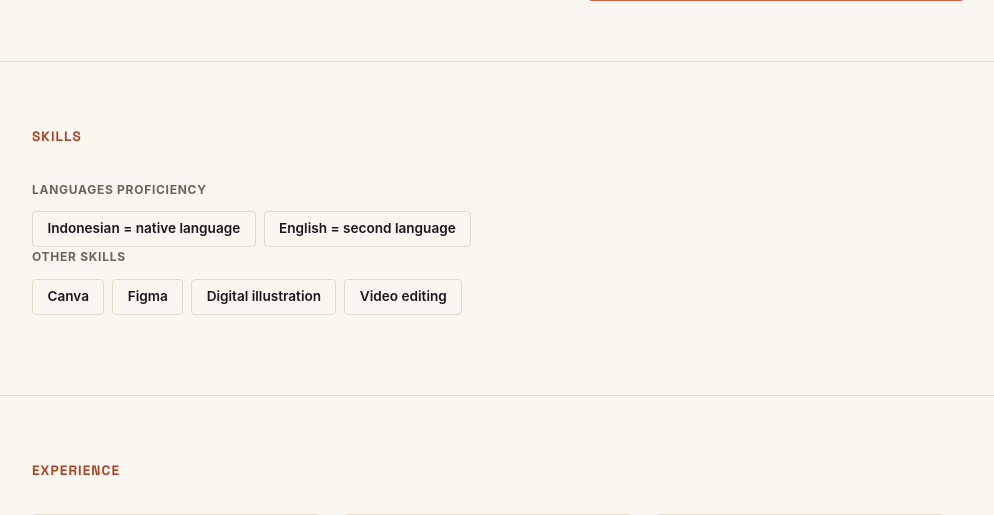
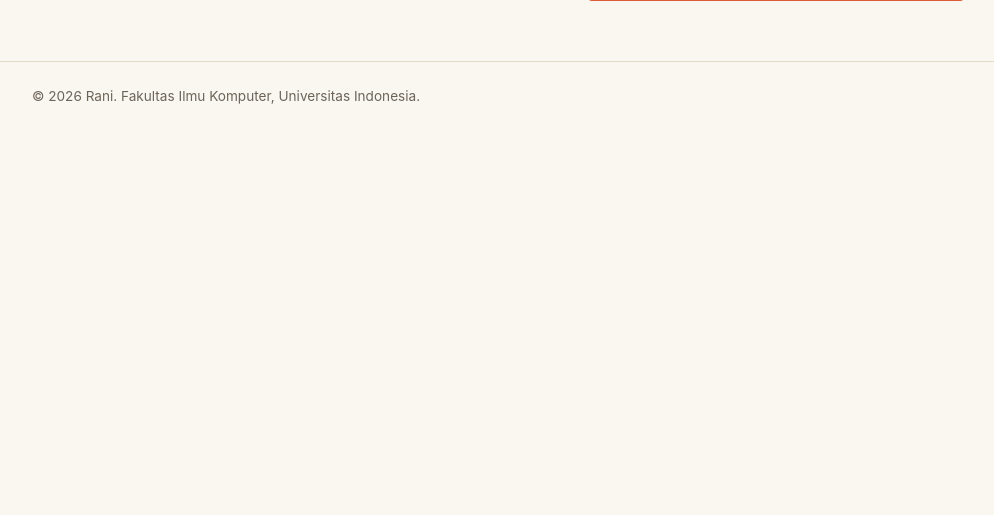
Before and after one commit to ranifaizah/myportofolio, a Django app: page / in a window 1280 px wide. Shown: the part 541-1056 px from the top of the page, without its empty margins (152-1146 px from the left). After the commit the page ends 645 px from the top, so only its background shows below. Run offline with Django 5.2, Linux system fonts and the light colour scheme.

Commit message:
deleted experience in main page

```diff
--- a/templates/index.html
+++ b/templates/index.html
@@ -33,65 +33,5 @@
             </div>
         </section>
 
-        <!---section utk skills--->
-        <section class="skills" id="skills">
-            <div class="container">
-                <h2>Skills</h2>
-                <div class="Skills-grid">
-                    <!---skill bahasa-->
-                    <div class="skills-category">
-                        <h3>Languages proficiency</h3>
-                        <ul class = "skill-list">
-                            <li>Indonesian = native language</li>
-                            <li>English = second language</li>
-                        </ul>
-                    </div>
-                    <!--skills with app-->
-                    <div class="skills-category">
-                        <h3>Other skills</h3>
-                        <ul class = "skill-list">
-                            <li>Canva</li>
-                            <li>Figma</li>
-                            <li>Digital illustration</li>
-                            <li>Video editing</li>
-                        </ul>
-                    </div>
-                </div>
-            </div>
-        </section>
-
-        <!---section utk experience--->
-
-        <section class="experience" id="experience">
-            <div class="container">
-                <h2>Experience</h2>
-                <div class="experience-list">
-                    <div class="experience-card">
-                        <img class="experience-img" src="/static/img/robotik.jpeg" alt="Tim Robotik Universitas Indonesia">
-                        <div class="experience-body">
-                            <h3 class="experience-org">Tim Robotik Universitas Indonesia</h3>
-                            <p class="experience-role">Mechanical Division</p>
-                        </div>
-                    </div>
-
-                    <div class="experience-card">
-                        <img class="experience-img" src="/static/img/OHA.jpe" alt="Open House Fasilkom UI">
-                        <div class="experience-body">
-                            <h3 class="experience-org">Open House Fasilkom Ui</h3>
-                            <p class="experience-role">Visual Design Division</p>
-                        </div>
-                    </div>
-
-                    <div class="experience-card">
-                        <img class="experience-img" src="/static/img/rumbel.jpe" alt="Rumah Belajar BEM UI">
-                        <div class="experience-body">
-                            <h3 class="experience-org">Rumah Belajar BEM UI</h3>
-                            <p class="experience-role">Publication Division</p>
-                        </div>
-                    </div>
-
-                </div>
-            </div>
-        </section>
     </main>
 {% endblock content %}
```
